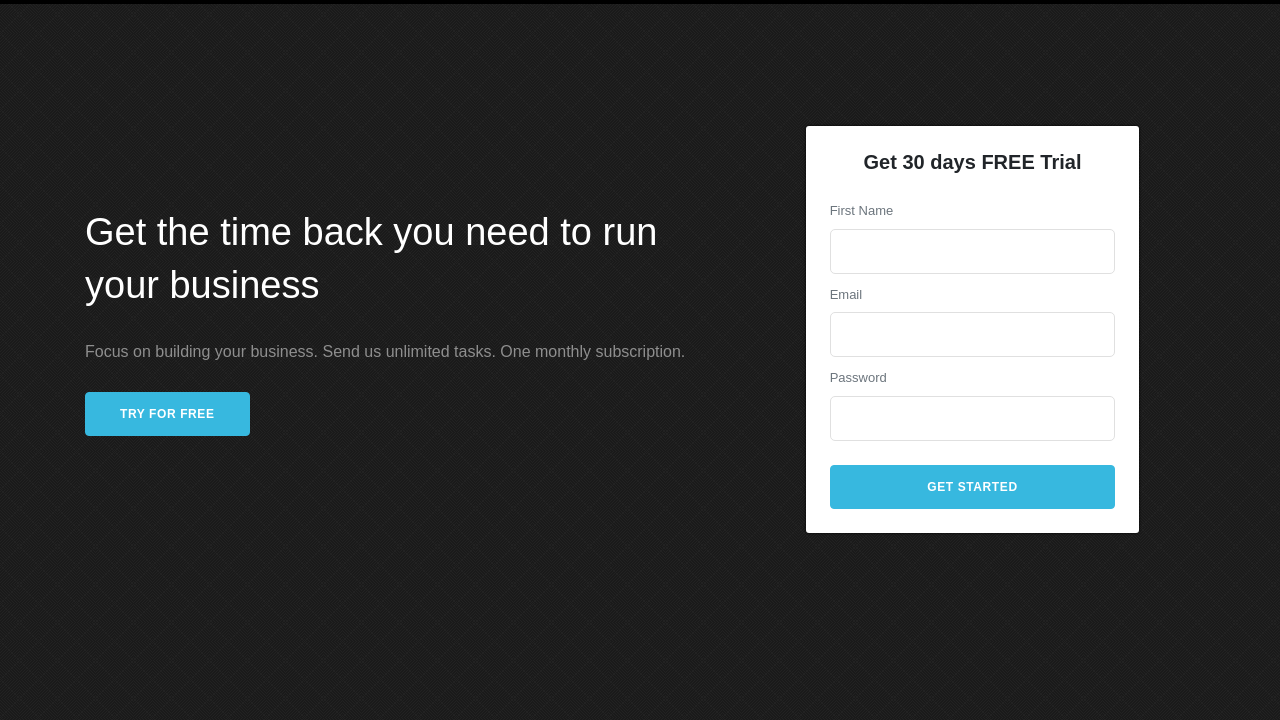
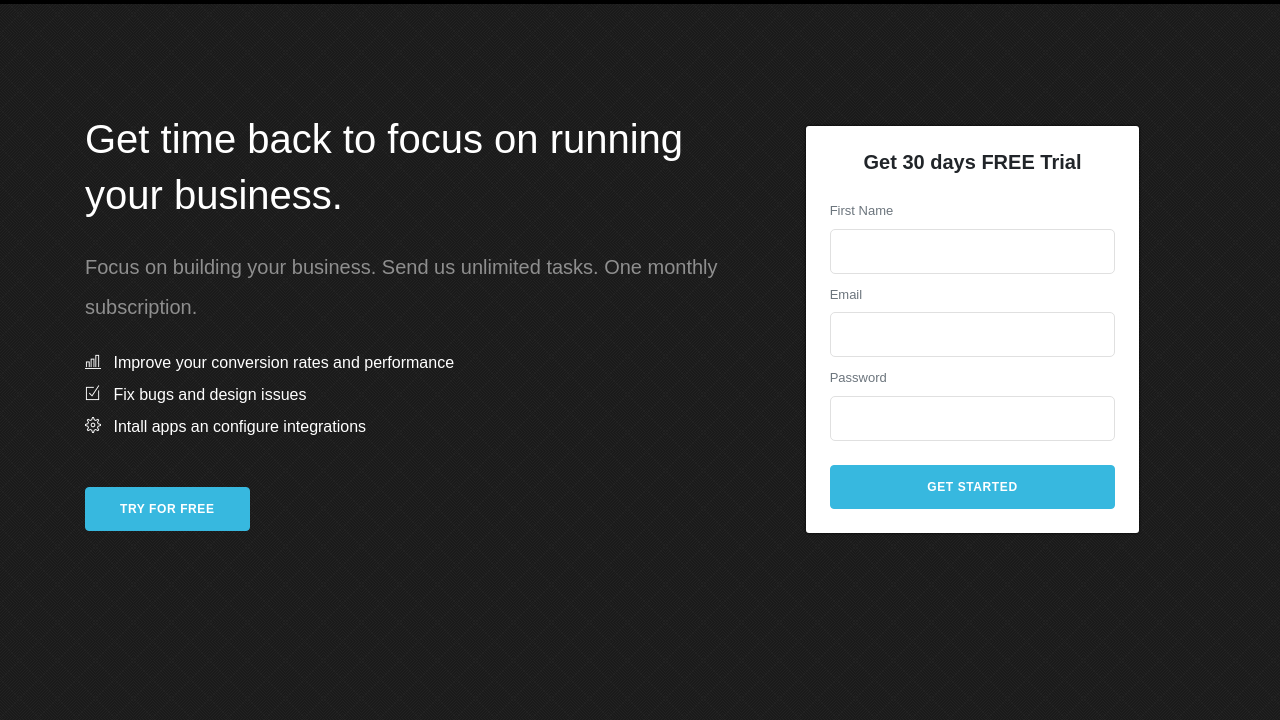
Before and after one commit to duffmeister/gastby-test, a Gatsby site: page / in a window 1280 px wide. Shown: the part 80-800 px from the top of the page. Built offline with nearby package versions, Linux system fonts and the light colour scheme; Gatsby itself is replaced by a stand-in of ours; a web font is replaced by a local one.

Commit message:
New hero

```diff
--- a/src/components/hero.js
+++ b/src/components/hero.js
@@ -12,7 +12,12 @@ const Hero = ({headline, dek, cta, ctaLink}) => (
                         <div>
                             <h1 class="text-white home-title mb-0">{headline}</h1>
                             <p class="text-white-50 home-subtitle mt-4 mb-0">{dek}</p>
-                            <div class="mt-4">
+                            <ul class="text-white mt-4 list-unstyled">
+                              <li class="mb-2"><i class="ti-bar-chart mr-2"></i> Improve your conversion rates and performance</li>
+                              <li class="mb-2"><i class="ti-check-box mr-2"></i> Fix bugs and design issues</li>
+                              <li><i class="ti-settings mr-2"></i> Intall apps an configure integrations</li>
+                            </ul>
+                            <div class="mt-5">
                                 <a href="{ctaLink}" class="btn btn-custom">{cta}</a>
                             </div>
                         </div>
--- a/src/components/layout.js
+++ b/src/components/layout.js
@@ -15,8 +15,6 @@ import "./style/bootstrap.min.css"
 import "./style/globing.css"
 import "./style/default.colors.css"
 import "./style/themify-icons.css"
-
-
 
 const Layout = ({ children }) => {
   const data = useStaticQuery(graphql`
--- a/src/components/style/globing.css
+++ b/src/components/style/globing.css
@@ -273,12 +273,12 @@ a {
 }
 
 .home-title {
-    font-size: 38px;
+    font-size: 40px;
     line-height: 1.4;
 }
 
 .home-subtitle {
-    font-size: 16px;
+    font-size: 20px;
     line-height: 2.0;
 }
 
@@ -466,6 +466,7 @@ a {
     text-transform: uppercase;
     font-weight: 600;
 }
+
 
 /*********************
     4.SERVICES-BOX
--- a/src/components/valueprop.js
+++ b/src/components/valueprop.js
@@ -0,0 +1,4 @@
+import React from "react"
+import PropTypes from "prop-types"
+
+const ValueProp = () => ()
--- a/src/pages/index.js
+++ b/src/pages/index.js
@@ -18,7 +18,7 @@ const IndexPage = () => (
   <Layout>
     <SEO title="Home" />
     <Hero
-      headline={(<span>Get the time back you need to run your business</span>)}
+      headline={(<span>Get time back to focus on running your business.</span>)}
       dek="Focus on building your business. Send us unlimited tasks. One monthly subscription."
       cta="Try for free"/>
     <Features
```
Also changed, not shown: src/components/floater.js (added, +35 -0 lines).
